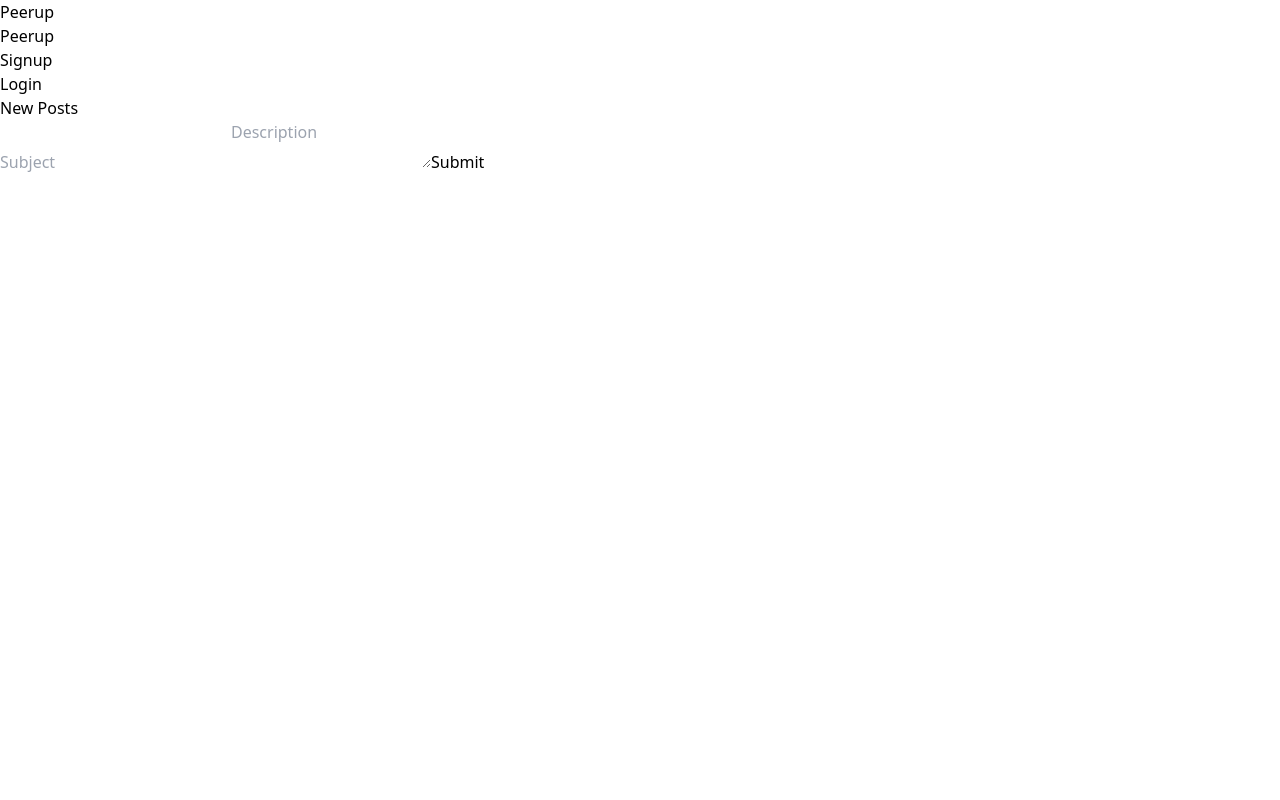
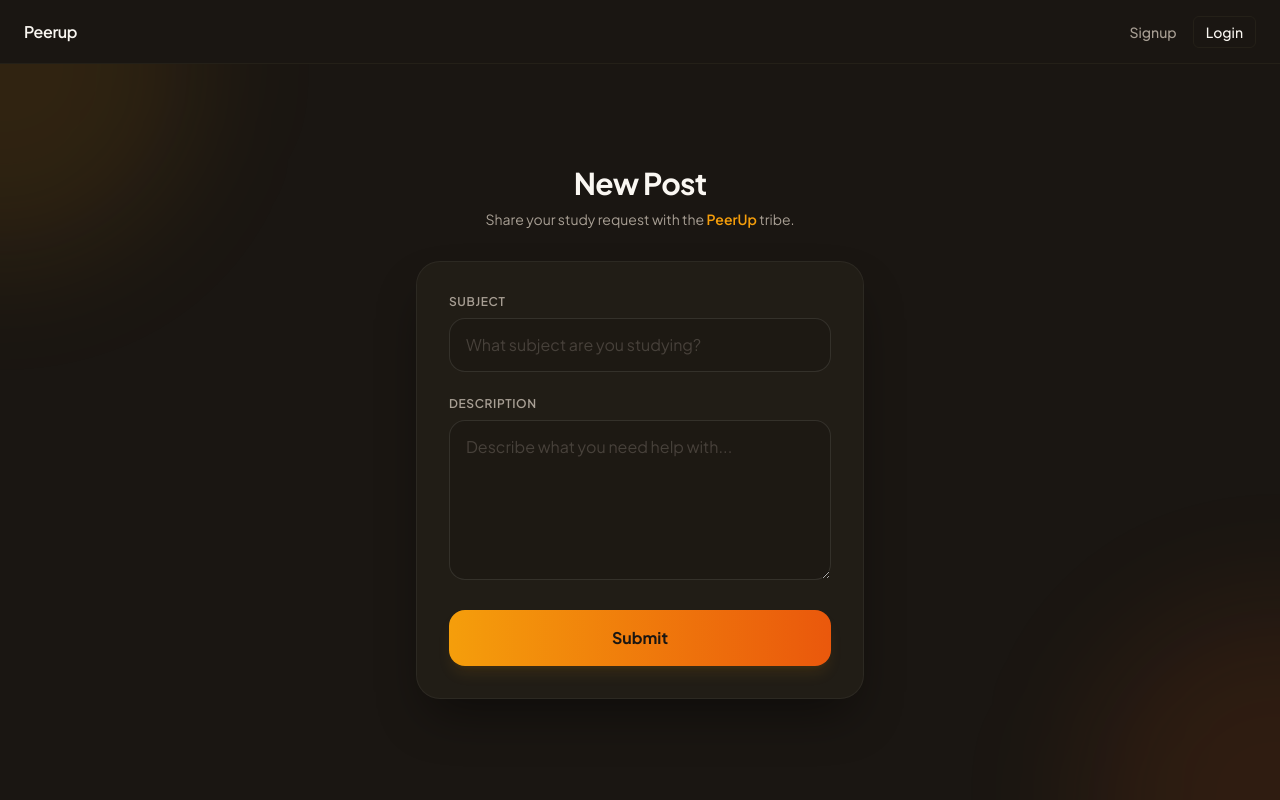
Before and after one commit to Donmane/PeerUp, a React (Vite) app: page /newpost in a window 1280 px wide. Built offline with nearby package versions, Linux system fonts and the light colour scheme; no server answers.

Commit message:
Style all pages with warm dark theme

```diff
--- a/index.html
+++ b/index.html
@@ -4,6 +4,9 @@
     <meta charset="UTF-8" />
     <link rel="icon" type="image/svg+xml" href="/favicon.svg" />
     <meta name="viewport" content="width=device-width, initial-scale=1.0" />
+    <link rel="preconnect" href="https://fonts.googleapis.com">
+    <link rel="preconnect" href="https://fonts.gstatic.com" crossorigin>
+    <link href="https://fonts.googleapis.com/css2?family=Plus+Jakarta+Sans:wght@400;500;600;700&display=swap" rel="stylesheet">
     <title>peerup</title>
   </head>
   <body>
--- a/src/components/Navbar.jsx
+++ b/src/components/Navbar.jsx
@@ -25,21 +25,21 @@ function Navbar() {
         navigate('/home')
     }
   return (
-    <nav>
-        <Link to={"/home"}>Peerup</Link>
+    <nav className="relative flex items-center justify-center h-16 border-b border-brand-card bg-brand-bg text-brand-text px-6 select-none">
+        <Link to={"/home"} className="absolute left-6 text-base font-semibold tracking-tight text-brand-text hover:text-brand-amber transition-colors duration-150">Peerup</Link>
         {user?(
-            <ul>
-                <li><Link to={"/home"}>Home</Link></li>
-                <li><Link to={"/newpost"}> New post</Link></li>
-                <button onClick={handleLogout}>Logout</button>
+            <ul className="flex items-center justify-center gap-8">
+                <li><Link to={"/home"} className="text-sm font-medium text-brand-muted hover:text-brand-text transition-colors duration-150">Home</Link></li>
+                <li><Link to={"/newpost"} className="text-sm font-medium text-brand-muted hover:text-brand-text transition-colors duration-150"> New post</Link></li>
+                <button onClick={handleLogout} className="absolute right-6 px-3 py-1.5 border border-brand-card hover:border-brand-muted bg-transparent text-brand-text hover:bg-brand-card rounded-md text-sm font-medium transition-colors duration-150">Logout</button>
             </ul>
         ): (
-            <nav>
+            <nav className="absolute right-6 flex items-center gap-4">
 
-            <Link to={"/home"}>Peerup</Link>
-            <ul>
-                <li><Link to={"/signup"}> Signup</Link></li>
-                <li><Link to={"/"}> Login</Link></li>
+            <Link to={"/home"} className="hidden">Peerup</Link>
+            <ul className="flex items-center gap-4">
+                <li><Link to={"/signup"} className="text-sm font-medium text-brand-muted hover:text-brand-text transition-colors duration-150"> Signup</Link></li>
+                <li><Link to={"/"} className="px-3 py-1.5 border border-brand-card hover:border-brand-muted bg-transparent text-brand-text hover:bg-brand-card rounded-md text-sm font-medium transition-colors duration-150"> Login</Link></li>
             </ul>
                         </nav>
 
--- a/src/index.css
+++ b/src/index.css
@@ -1,3 +1,9 @@
 @tailwind base;
 @tailwind components;
 @tailwind utilities;
+
+@layer base {
+  body {
+    @apply bg-brand-bg text-brand-text font-sans antialiased min-h-screen selection:bg-brand-amber selection:text-brand-bg;
+  }
+}
--- a/src/pages/home.jsx
+++ b/src/pages/home.jsx
@@ -44,20 +44,26 @@ function Home() {
   return (
     <>
     <Navbar/>
-    <main>
-      <div>
-        <h1>Find your study tribe.</h1>
+    <main className="min-h-[calc(100vh-4rem)] bg-brand-bg flex flex-col items-center px-4 py-16 select-none relative overflow-hidden gap-10">
+      {/* Decorative ambient glowing backdrops to match Login/Signup */}
+      <div className="absolute top-0 left-0 w-full h-full overflow-hidden pointer-events-none z-0">
+        <div className="absolute -top-48 -left-48 w-96 h-96 bg-brand-amber/10 rounded-full blur-3xl"></div>
+        <div className="absolute -bottom-48 -right-48 w-96 h-96 bg-brand-orange/10 rounded-full blur-3xl"></div>
       </div>
-      <div>
-        <input type="text" placeholder="Search For Topic" value={search} onChange={(e)=>setSearch(e.target.value)} />
+
+      <div className="w-full max-w-2xl z-10 text-center">
+        <h1 className="text-4xl md:text-5xl font-extrabold tracking-tight text-brand-text mb-2">Find your study tribe.</h1>
       </div>
-      <div>
+      <div className="w-full max-w-2xl z-10">
+        <input type="text" placeholder="Search For Topic" value={search} onChange={(e)=>setSearch(e.target.value)} className="w-full px-4 py-3.5 bg-brand-bg/50 border border-brand-text/10 rounded-2xl text-brand-text placeholder-brand-muted/30 focus:outline-none focus:border-brand-amber focus:ring-2 focus:ring-brand-amber/25 transition-all duration-200" />
+      </div>
+      <div className="w-full max-w-2xl z-10 flex flex-col gap-6">
         {post.filter(p => p.subject.toLowerCase().includes(search.toLocaleLowerCase())).map((post)=>(
-          <div key={post.id}>
-            <h2>{post.subject}</h2>
-            <p>{post.description}</p>
-            <a href={`mailto:${post.email}`}>Contact</a>
-            {user && post.user_id === user.id && <button onClick={()=>handleDelete(post.id)}>Delete</button>}
+          <div key={post.id} className="bg-brand-card/80 backdrop-blur-md rounded-3xl border border-brand-text/5 p-8 shadow-2xl shadow-black/45 hover:border-brand-text/10 transition-colors duration-150">
+            <h2 className="text-xl font-bold tracking-tight text-brand-text mb-2">{post.subject}</h2>
+            <p className="text-sm text-brand-muted leading-relaxed whitespace-pre-wrap mb-6">{post.description}</p>
+            <a href={`mailto:${post.email}`} className="inline-flex items-center justify-center px-4 py-2 bg-gradient-to-r from-brand-amber to-brand-orange hover:from-brand-amber/95 hover:to-brand-orange/95 text-brand-bg font-bold rounded-2xl transition-all duration-200 transform active:scale-[0.98] text-xs shadow-md shadow-brand-amber/5">Contact</a>
+            {user && post.user_id === user.id && <button onClick={()=>handleDelete(post.id)} className="inline-flex items-center justify-center px-4 py-2 border border-brand-error border-opacity-30 hover:border-opacity-100 bg-transparent text-brand-error hover:bg-brand-error hover:bg-opacity-10 font-bold rounded-2xl text-xs transition-all duration-200 ml-2">Delete</button>}
 
           </div>
         ))}
--- a/src/pages/newpost.jsx
+++ b/src/pages/newpost.jsx
@@ -29,26 +29,58 @@ function Newpost() {
   return (
     <>
       <Navbar />
-      <form onSubmit={handlepost}>
-        <h1>New Posts</h1>
+      <form onSubmit={handlepost} className="min-h-[calc(100vh-4rem)] bg-brand-bg flex flex-col justify-center items-center px-4 py-12 select-none relative overflow-hidden">
+        {/* Decorative ambient glowing backdrops to match Login/Signup */}
+        <div className="absolute top-0 left-0 w-full h-full overflow-hidden pointer-events-none z-0">
+          <div className="absolute -top-48 -left-48 w-96 h-96 bg-brand-amber/10 rounded-full blur-3xl"></div>
+          <div className="absolute -bottom-48 -right-48 w-96 h-96 bg-brand-orange/10 rounded-full blur-3xl"></div>
+        </div>
+
+        <div className="w-full max-w-md z-10">
+          <div className="flex flex-col items-center mb-8 text-center">
+            <h1 className="text-3xl font-extrabold tracking-tight text-brand-text mb-2">
+              New Post
+            </h1>
+            <p className="text-sm text-brand-muted">
+              Share your study request with the <span className="font-semibold text-brand-amber">PeerUp</span> tribe.
+            </p>
+          </div>
+
+          <div className="bg-brand-card/80 backdrop-blur-md rounded-3xl border border-brand-text/5 p-8 shadow-2xl shadow-black/45 flex flex-col gap-6">
             <div>
+              <label className="block text-xs font-semibold text-brand-muted uppercase tracking-wider mb-2">
+                Subject
+              </label>
               <input
                 type="text"
-            placeholder="Subject"
+                placeholder="What subject are you studying?"
                 value={subject}
                 onChange={(e) => setSubject(e.target.value)}
+                className="w-full px-4 py-3.5 bg-brand-bg/50 border border-brand-text/10 rounded-2xl text-brand-text placeholder-brand-muted/30 focus:outline-none focus:border-brand-amber focus:ring-2 focus:ring-brand-amber/25 transition-all duration-200"
               />
+            </div>
+
+            <div>
+              <label className="block text-xs font-semibold text-brand-muted uppercase tracking-wider mb-2">
+                Description
+              </label>
               <textarea
-            type="text"
-            placeholder="Description"
+                placeholder="Describe what you need help with..."
                 value={description}
                 onChange={(e) => setDescription(e.target.value)}
+                className="w-full px-4 py-3.5 bg-brand-bg/50 border border-brand-text/10 rounded-2xl text-brand-text placeholder-brand-muted/30 focus:outline-none focus:border-brand-amber focus:ring-2 focus:ring-brand-amber/25 transition-all duration-200 min-h-[160px] resize-y"
               />
-          <button disabled={loading}>
+            </div>
+
+            <button
+              disabled={loading}
+              className="w-full py-4 px-4 bg-gradient-to-r from-brand-amber to-brand-orange hover:from-brand-amber/95 hover:to-brand-orange/95 text-brand-bg font-bold rounded-2xl transition-all duration-200 transform active:scale-[0.98] shadow-lg shadow-brand-amber/10 focus:outline-none focus:ring-2 focus:ring-brand-amber/50 disabled:opacity-50 disabled:cursor-not-allowed disabled:transform-none flex items-center justify-center gap-2"
+            >
               {loading ? "Submitting..." : "Submit"}
             </button>
           </div>
-        {error && <p>{error.message}</p>}
+        </div>
+        {error && <p className="text-sm text-brand-error mt-4 z-10">{error.message}</p>}
       </form>
     </>
   );
--- a/tailwind.config.js
+++ b/tailwind.config.js
@@ -16,8 +16,10 @@ export default {
           muted: '#a89f94',
           error: '#ef4444',
         }
-      }
-
+      },
+      fontFamily: {
+        sans: ['"Plus Jakarta Sans"', 'sans-serif'],
+      },
     },
   },
   plugins: [],
```
Lines whose indentation alone changed are shown as unchanged.
